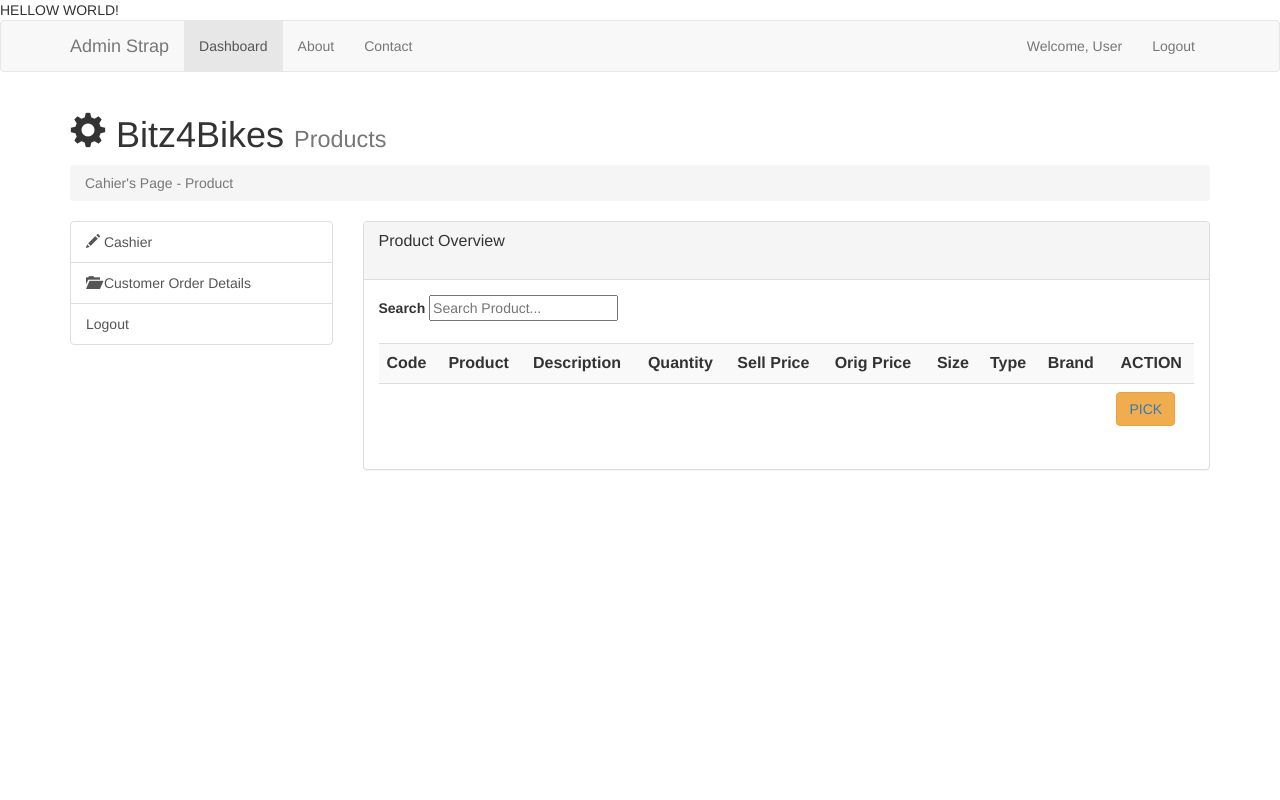
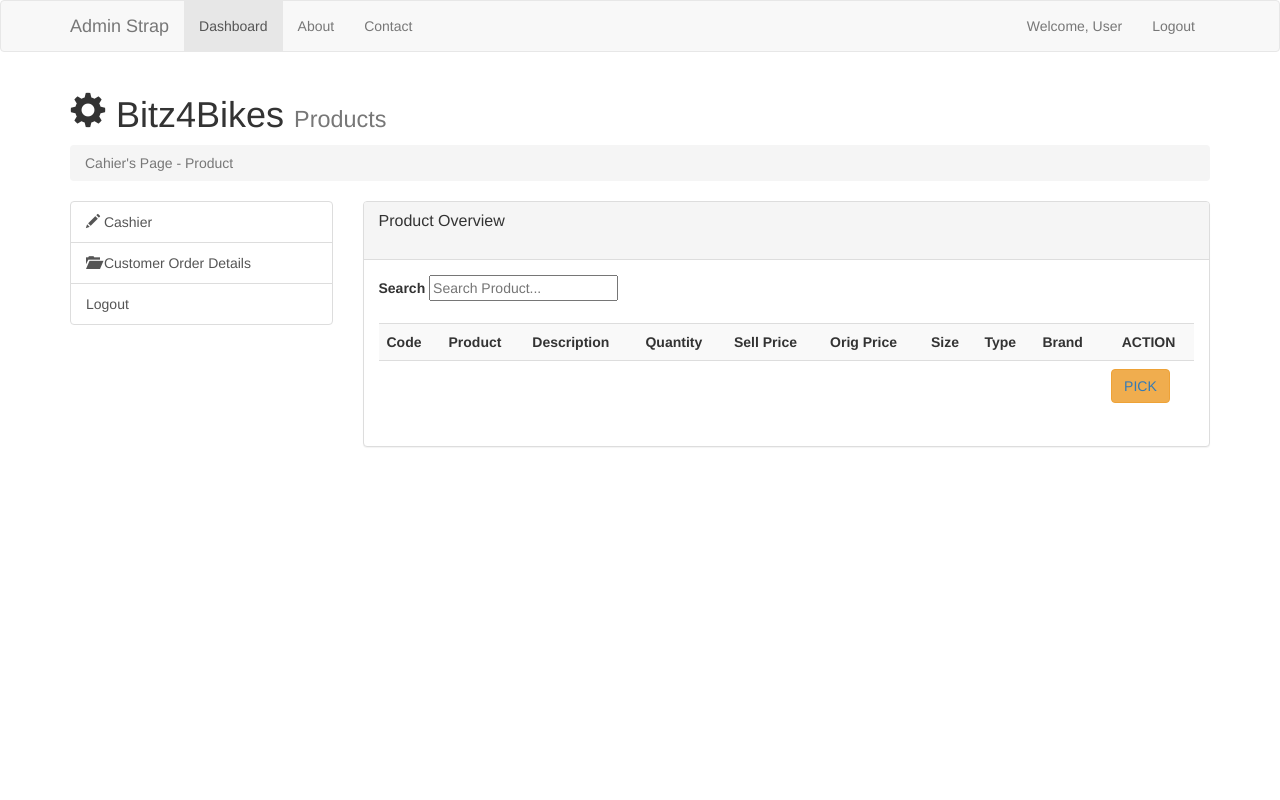
Before and after one commit to shinigamikhris/inventory, a PHP site: page /cashier1.php in a window 1280 px wide. Run offline with PHP 8.4, Linux system fonts and the light colour scheme; the visitor is signed in with stand-in values (Sample User, id 1); tables that the repository leaves empty or names only in its code hold one stand-in row (values such as "Sample post"); data that the repository does not hold is empty; some libraries are stand-ins or nearby versions.

Commit message:
Update cashier1.php
removed hello world

```diff
--- a/cashier1.php
+++ b/cashier1.php
@@ -1,4 +1,3 @@
-HELLOW WORLD!
 <?php include 'config.php' ?>
 <?php
 session_start();
```
